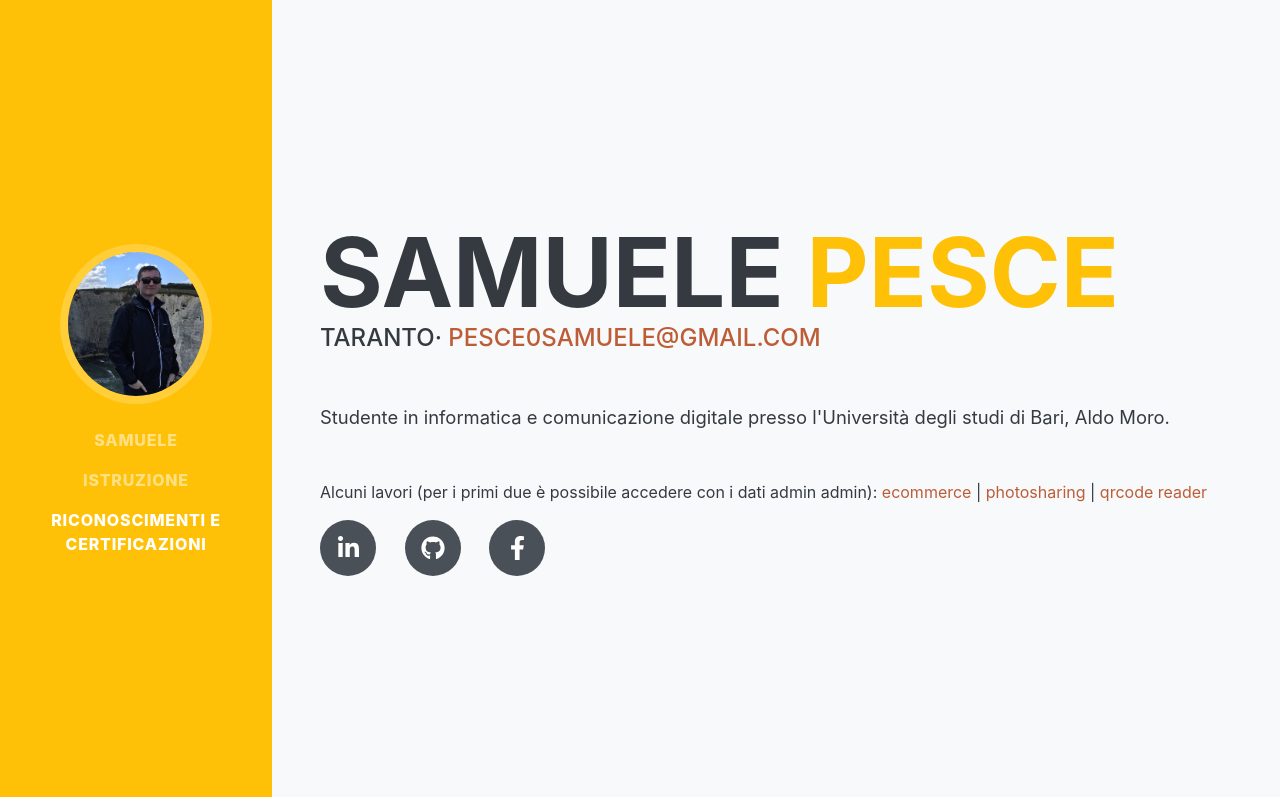
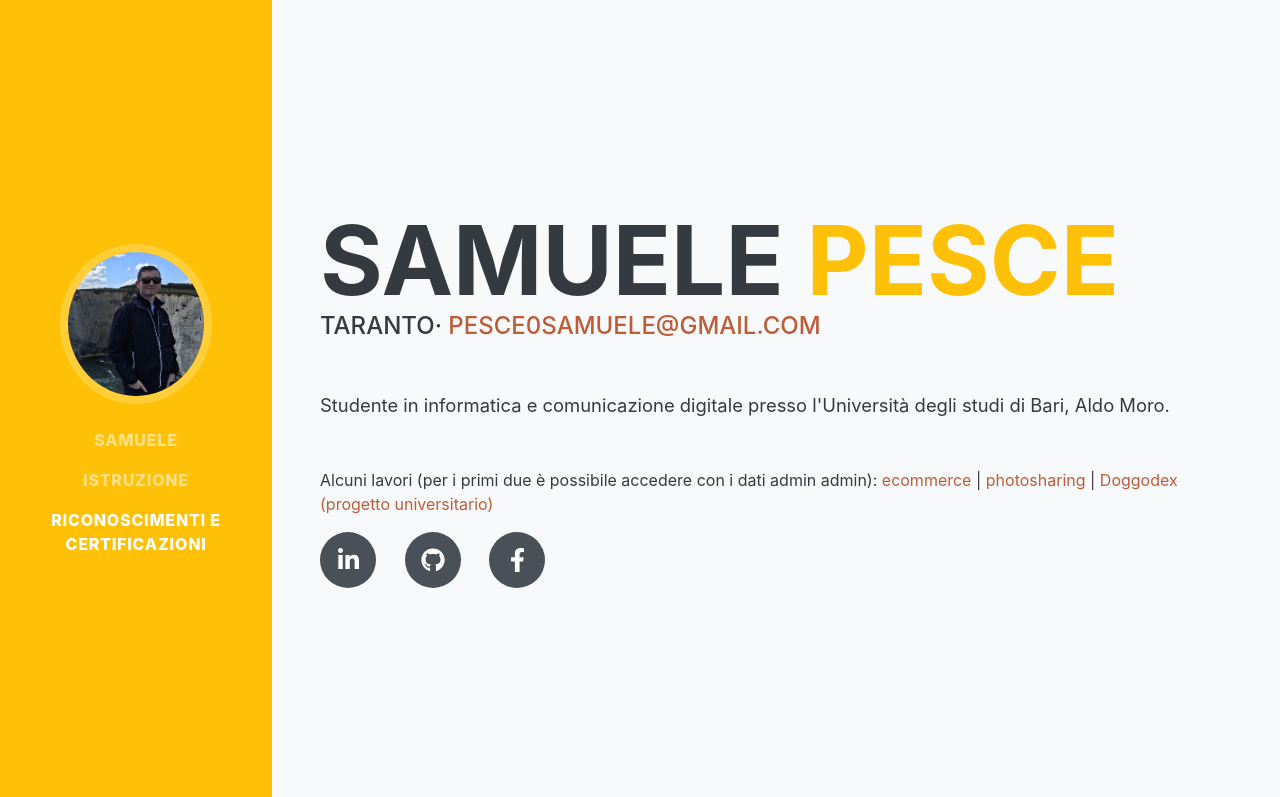
Before and after one commit to Trontie/Trontie.github.io, a plain HTML site: page index.html in a window 1280 px wide. Shown: the top 797 px of the page. Drawn offline with nearby package versions, Linux system fonts and the light colour scheme; a web font is replaced by a local one.

Commit message:
Update index.html

```diff
--- a/index.html
+++ b/index.html
@@ -45,7 +45,7 @@
                         <a href="mailto:pesce0samuele@gmail.com">pesce0samuele@gmail.com</a>
                     </div>
                     <p class="lead mb-5">Studente in informatica e comunicazione digitale presso l'Università degli studi di Bari, Aldo Moro.</p>
-                    <p> Alcuni lavori (per i primi due è possibile accedere con i dati admin admin):  <a href="http://samuelepesce.altervista.org/famazon/index.php"> ecommerce </a> | <a href="http://samuelepesce.altervista.org/photy/index.php"> photosharing </a> | <a href="http://samuelepesce.altervista.org/fitlife/login.php"> qrcode  reader </a> </p>
+                    <p> Alcuni lavori (per i primi due è possibile accedere con i dati admin admin):  <a href="http://samuelepesce.altervista.org/famazon/index.php"> ecommerce </a> | <a href="http://samuelepesce.altervista.org/photy/index.php"> photosharing </a> | <a href="https://doggodex.it"> Doggodex (progetto universitario) </a></p>
 					<div class="social-icons">
                         <a class="social-icon" href="https://www.linkedin.com/in/samuelepesce/"><i class="fab fa-linkedin-in"></i></a>
                         <a class="social-icon" href="https://github.com/samuelepesce"><i class="fab fa-github"></i></a>
```
